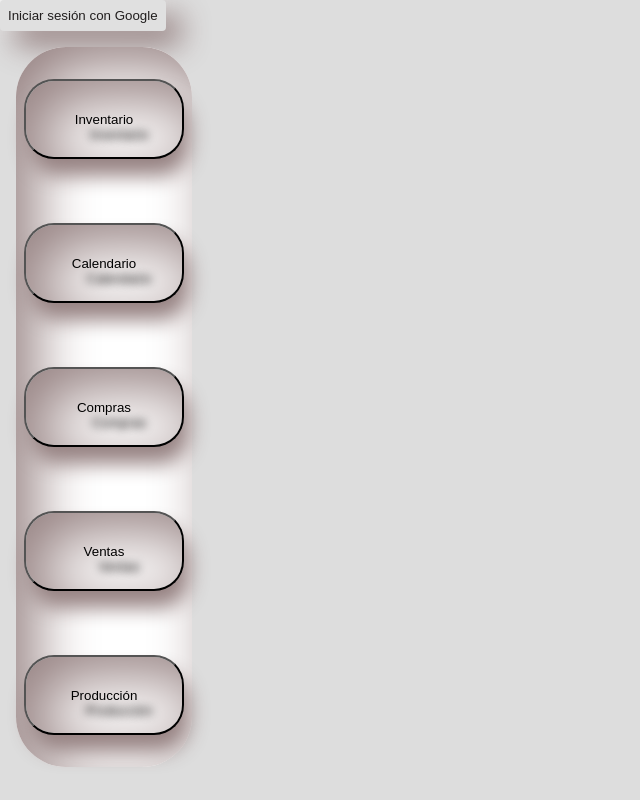
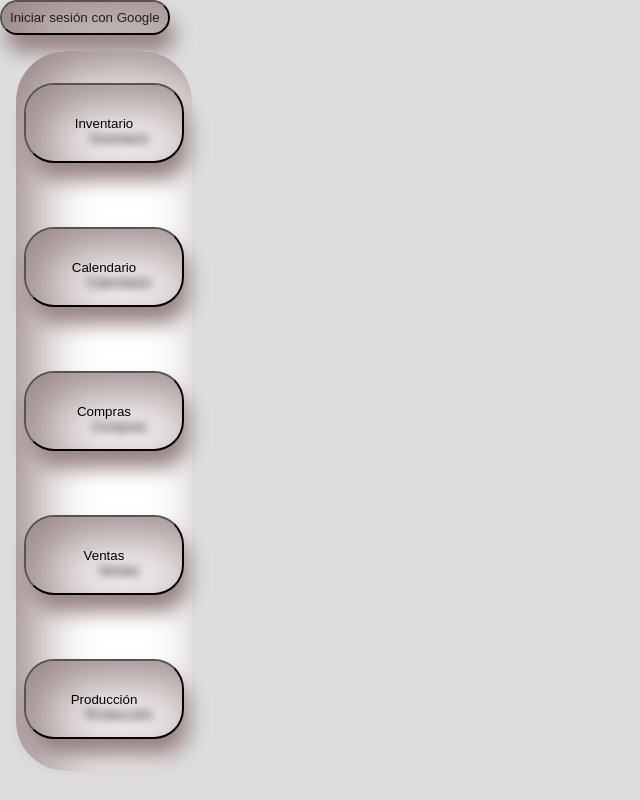
Before and after one commit to ManzCoder-js/megabillaresSCP, a Next.js app: page /Dashboard in a window 1280 px wide. Shown: the whole page, without its empty margins (0-640 px from the left). Built offline with nearby package versions, Linux system fonts and the light colour scheme; no server answers.

Commit message:
modificados:     src/app/components/Invent.jsx 	modificados:     src/app/estilos/Inventario.module.css 	modificados:     src/app/estilos/NavLogin.module.css 	modificados:     src/app/estilos/Sidebar.module.css

```diff
--- a/src/app/components/Invent.jsx
+++ b/src/app/components/Invent.jsx
@@ -108,7 +108,6 @@ const InventoryApp = () => {
       />
       <button onClick={addNewItem}>Agregar</button>
       </div>
-      <ul>
         {inventory.map((item, index) => (
           <li key={index} className={styles.ItemCont}>
             <p>{item.name}</p>
@@ -119,7 +118,6 @@ const InventoryApp = () => {
             <button onClick={() => deleteItem(index)}>Eliminar</button>
           </li>
         ))}
-      </ul>
     </div>
   );
 };
--- a/src/app/estilos/Inventario.module.css
+++ b/src/app/estilos/Inventario.module.css
@@ -19,6 +19,7 @@
 
 }
 .input input{
+    margin-right: 20px;
     height: 5vw;
     width: 20vw;
     border-radius: 10px;
@@ -36,6 +37,7 @@
     justify-content: space-around;
     align-items: center;
     flex-direction: row;
+    border: #ffffff;
     margin: 1rem;
     padding: 1rem;
     border-radius: 50px;
--- a/src/app/estilos/NavLogin.module.css
+++ b/src/app/estilos/NavLogin.module.css
@@ -30,7 +30,7 @@
   }
 
 .userName {
-  font-size: 35px;
+
   text-shadow:
   15px 15px 20px #000000,
   -15px -15px 20px #b53737;
@@ -41,13 +41,13 @@
 .btn {
   background-color: #f44336;
   color: rgb(33, 30, 30);
-  border: none;
   padding: 8px 8px;
-  border-radius: 4px;
+  border-radius: 20px;
   cursor: pointer;
   background: #e0e0e0;
-  box-shadow: 15px 15px 30px #978383,
-              -15px -15px 30px #ffffff;
+  box-shadow: inset  20px 20px 60px #978383,
+              inset -20px -20px 60px #ffffff,
+                      5px 17px 20px #978383;
 }
 
 .btn:hover {
--- a/src/app/estilos/Sidebar.module.css
+++ b/src/app/estilos/Sidebar.module.css
@@ -25,7 +25,9 @@
                 inset -20px -20px 60px #ffffff,
                        5px 17px 20px #978383;
 
-
-
-
 }
+.opcion:hover {
+    background-color: #9d8b8b;
+    transform: scale(1.08);
+      transition: transform .2s ease;
+  }
```
